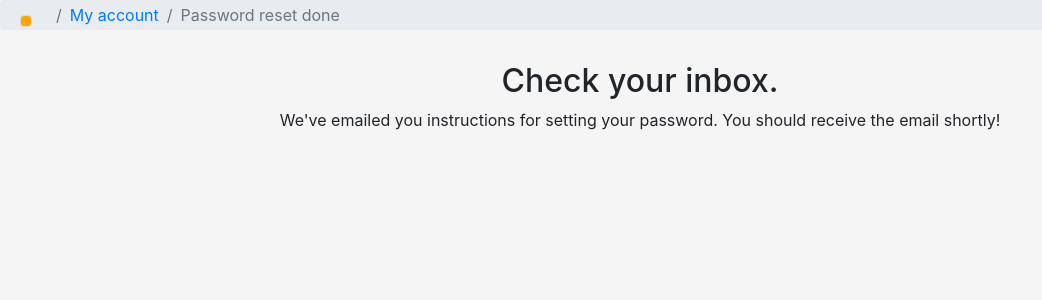
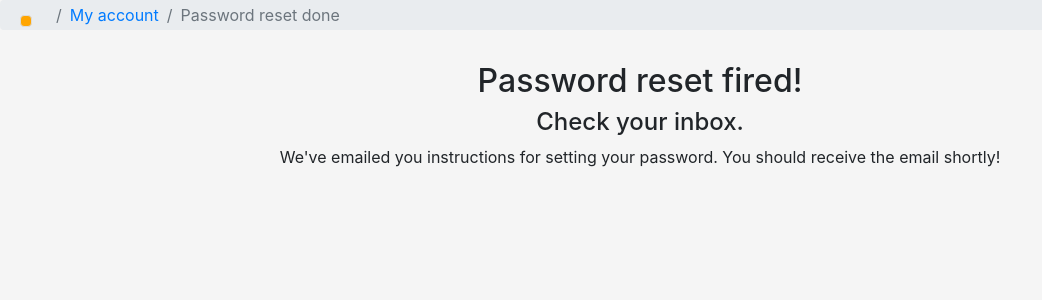
Before and after one commit to BrRoman/ordomatic-django, a Django app: template ordomatic/apps/accounts/templates/accounts/reset_password_done.html in a window 1280 px wide. Shown: the part 69-369 px from the top of the page, without its empty margins (0-1042 px from the left). Run offline with Django 3.2, Linux system fonts and the light colour scheme; the template is opened without the code that fills it, so the values that code supplies are empty; style sheets or scripts are compiled from the project's sources; some libraries are stand-ins or nearby versions; some web fonts are replaced.

Commit message:
Reset password: minor improvements in templates.

```diff
--- a/ordomatic/apps/accounts/templates/accounts/reset_password_done.html
+++ b/ordomatic/apps/accounts/templates/accounts/reset_password_done.html
@@ -6,7 +6,8 @@
 {% endblock breadcrumbs %}
 
 {% block content %}
-    <h2>Check your inbox.</h2>
+    <h2>Password reset fired!</h2>
+    <h4>Check your inbox.</h4>
 
     <p>We've emailed you instructions for setting your password. You should receive the email shortly!</p>
 {% endblock content %}
--- a/ordomatic/apps/accounts/templates/accounts/reset_password_email.html
+++ b/ordomatic/apps/accounts/templates/accounts/reset_password_email.html
@@ -1,3 +1,3 @@
-You're receiving this email because you requested a password reset for your user account at ordomatic.com.
+You're receiving this email because you requested a password reset for your user account at http://brroman.pythonanywhere.com/ordomatic/.
 Click on the link below to reset your password.
 {{ protocol }}://{{ domain }}{% url 'accounts:reset_password_confirm' uidb64=uid token=token %}
```
